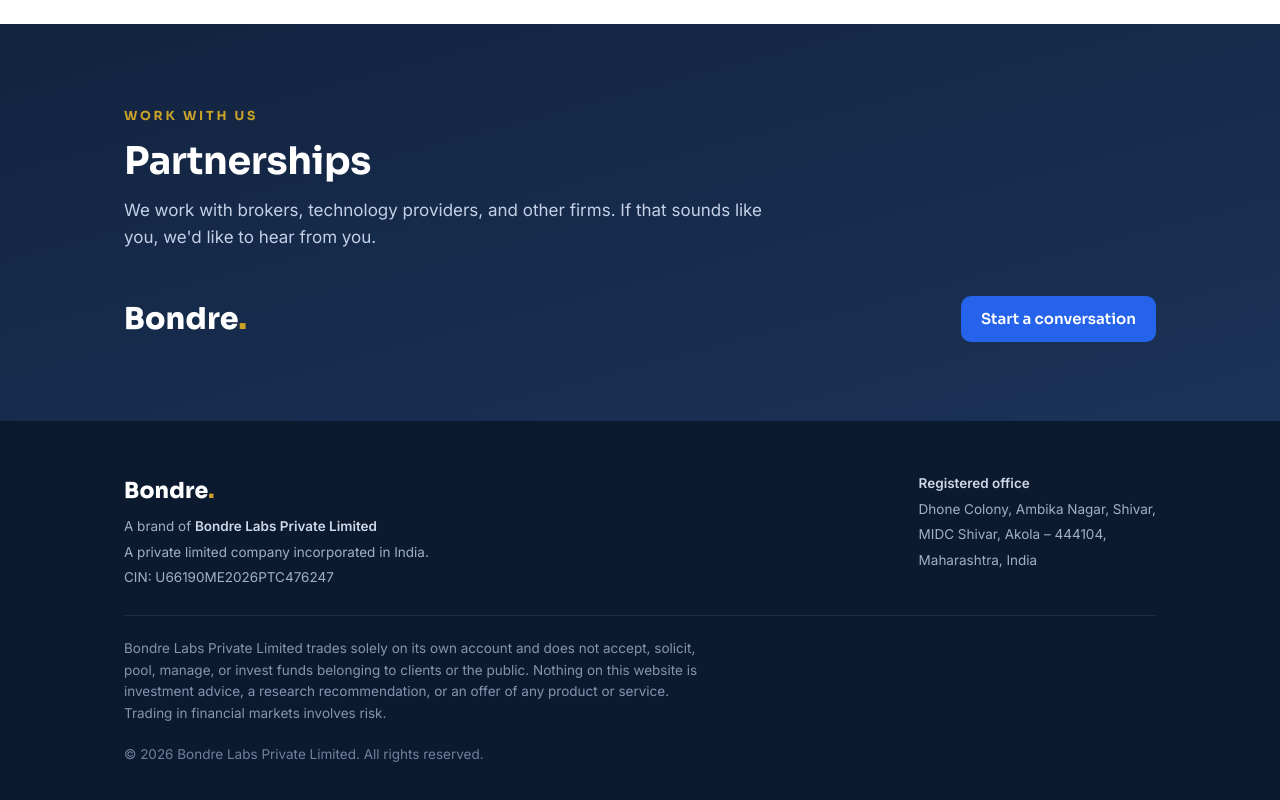
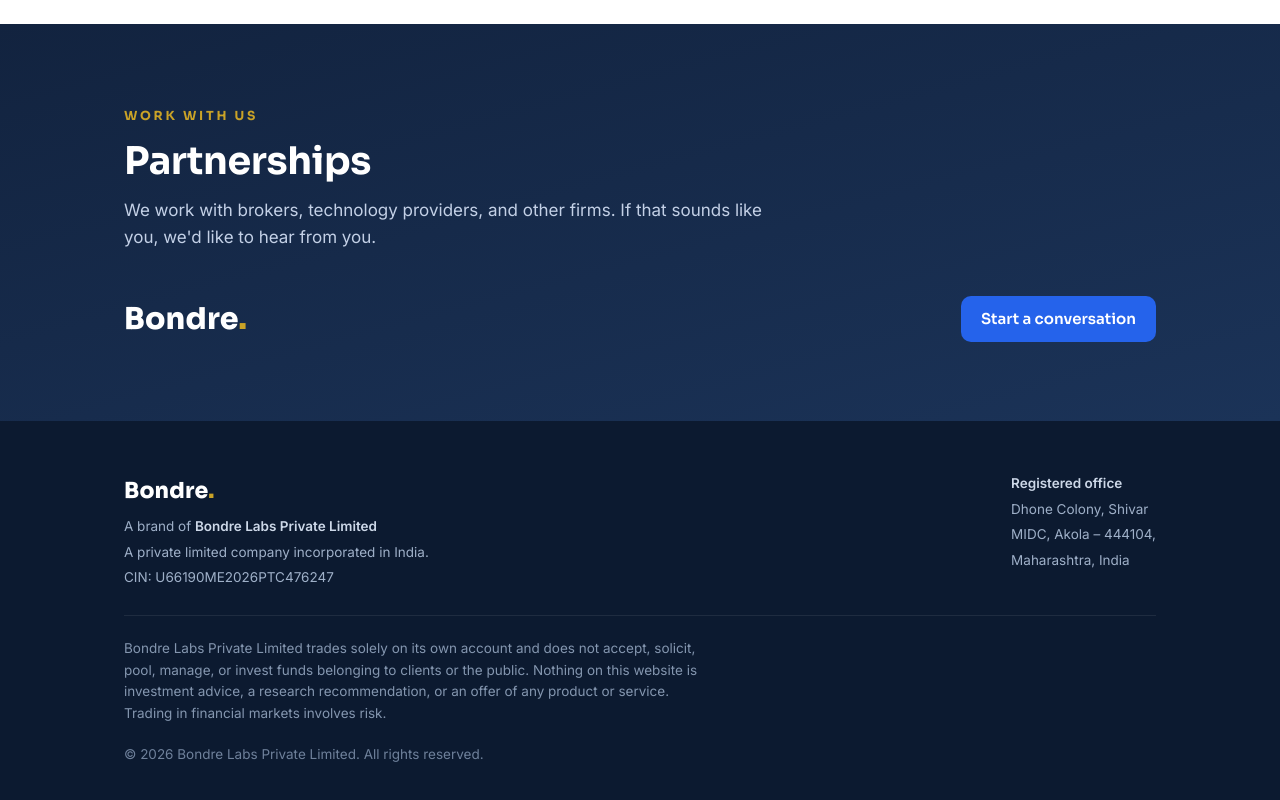
Before and after one commit to Shishir-Bondre/shishir-bondre.github.io, a plain HTML site: page index.html in a window 1280 px wide. Shown: the part 2782-3582 px from the top of the page. Drawn offline with Linux system fonts and the light colour scheme.

Commit message:
Updates the address

```diff
--- a/index.html
+++ b/index.html
@@ -284,8 +284,8 @@
       </div>
       <div class="reg">
         <b>Registered office</b>
-        <span>Dhone Colony, Ambika Nagar, Shivar,</span>
-        <span>MIDC Shivar, Akola – 444104,</span>
+        <span>Dhone Colony, Shivar</span>
+        <span>MIDC, Akola – 444104,</span>
         <span>Maharashtra, India</span>
       </div>
     </div>
```
